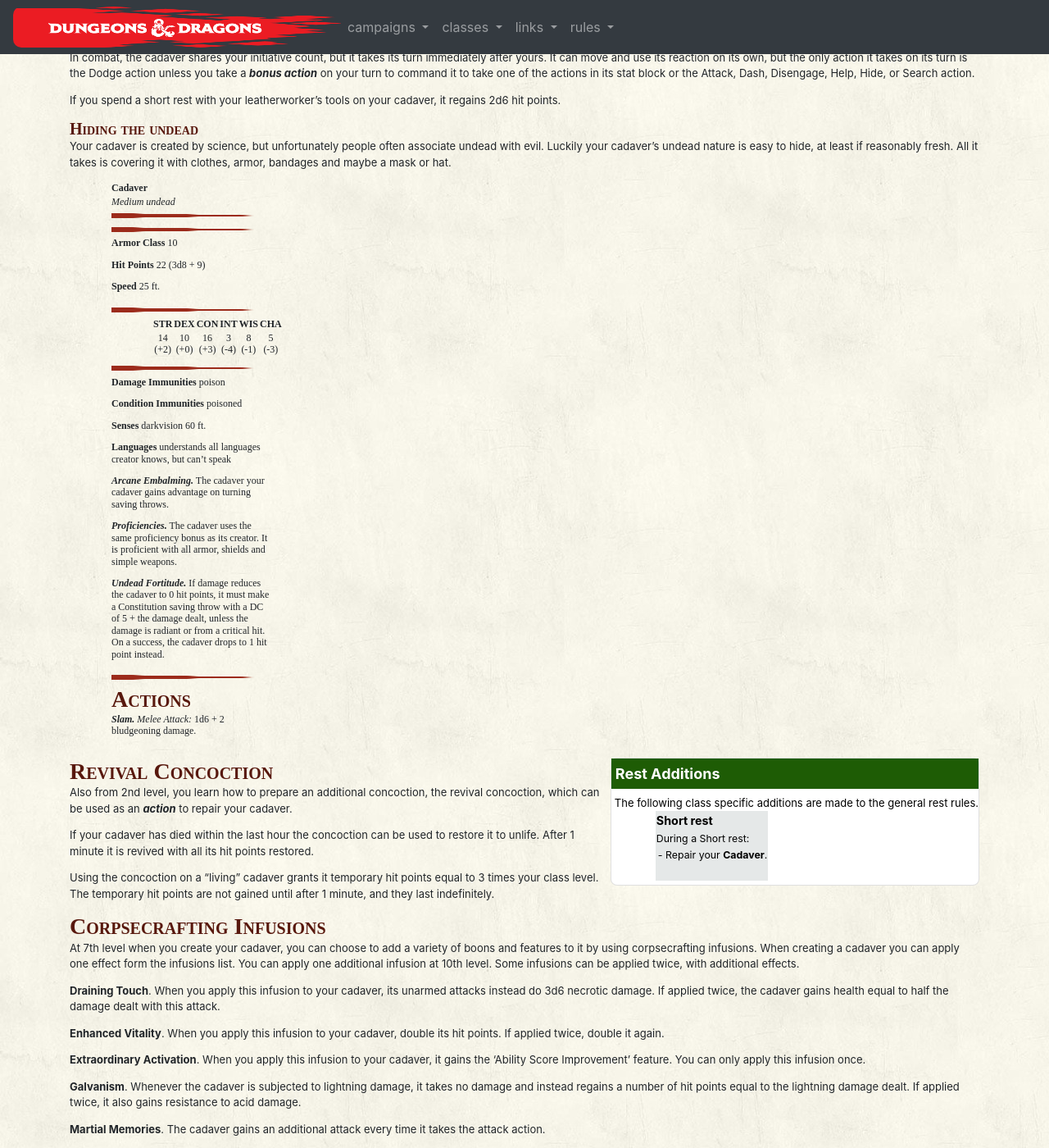
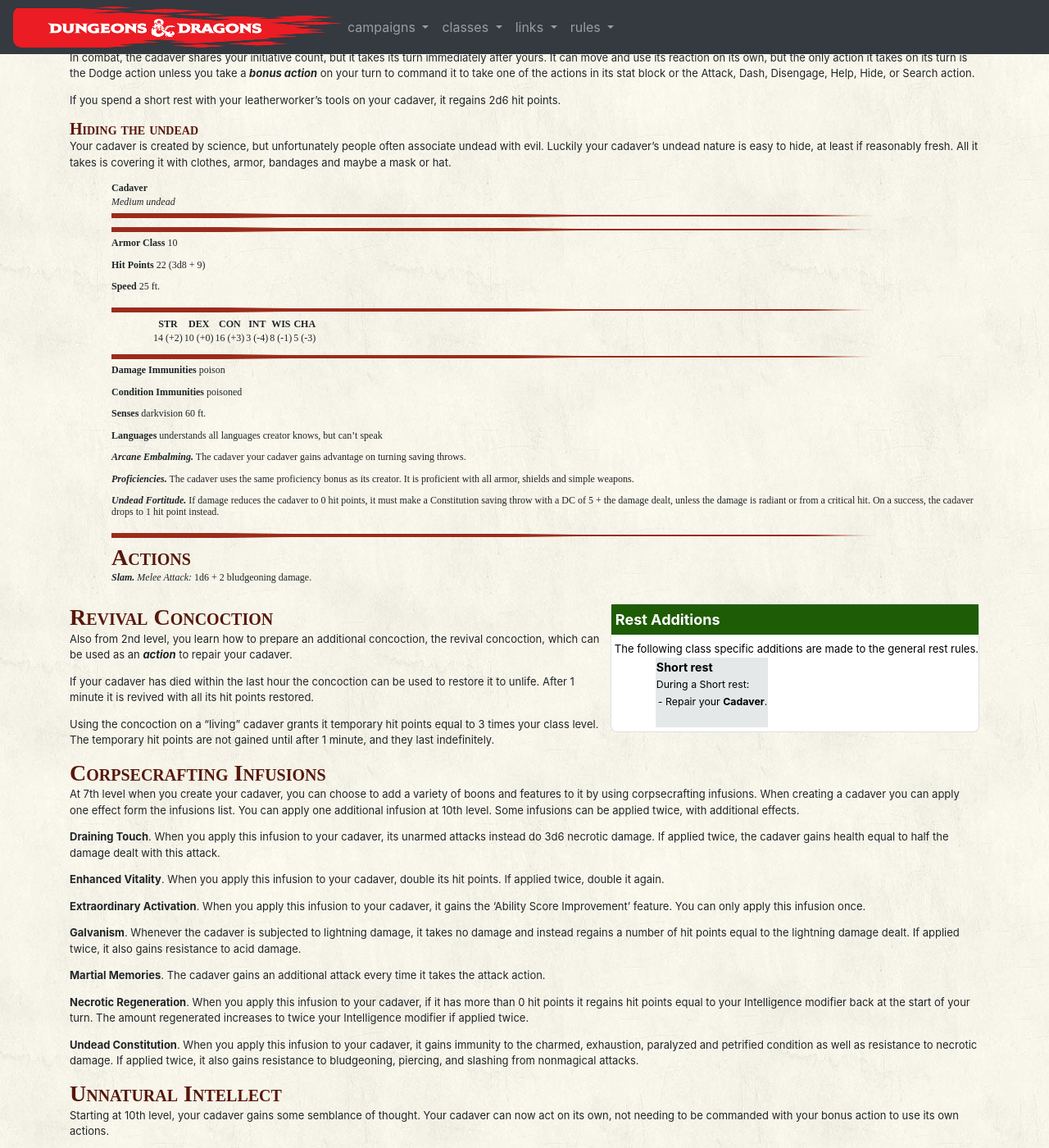
Before and after one commit to kvarak/dnd, a Jekyll site: the page built from docs/_classes/alchemist.md, in a window 1280 px wide and 1400 px high, scrolled down 5438 px. Shown: the whole window at 82% size. Built offline with Jekyll 4.4.1, drawn with Linux system fonts in a browser that asks for light colours; nearby versions of some CDN libraries; some web fonts are replaced.

Commit message:
fix alchemist

```diff
--- a/assets/css/style.css
+++ b/assets/css/style.css
@@ -74,7 +74,6 @@
 /* monster table stat color fix  */
 .monster table tbody tr td {
   background-color: rgba(255, 0, 0, 0);
-  max-width: 200px;
 }
 
 .monster .frame {
@@ -90,7 +89,7 @@
   padding: 4px 2px;
   margin-left: -0.16cm;
   margin-right: -0.16cm;
-  width: calc(100% + 0.32cm);
+  max-width: 200px;
 }
 
 .monster {
```
